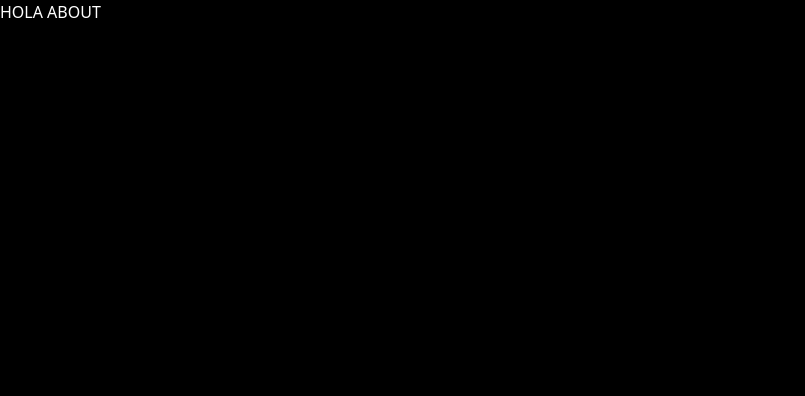
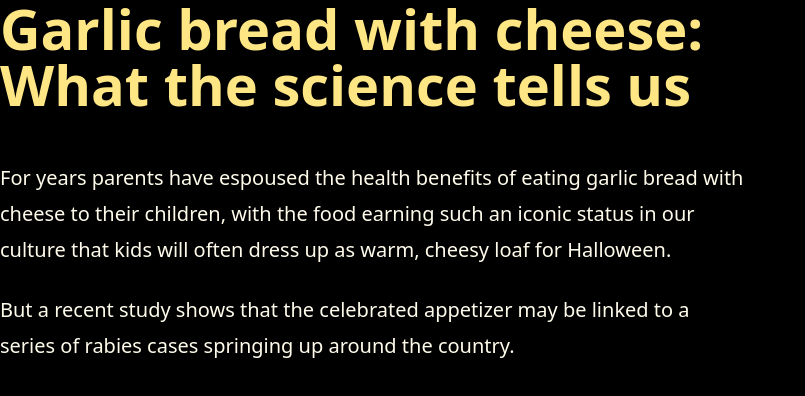
Before and after one commit to MattDevp/extremebike, an Astro site: page /about in a window 1280 px wide. Shown: the whole page, without its empty margins (0-805 px from the left). Built offline with nearby package versions, Linux system fonts and the light colour scheme; Astro itself is replaced by a stand-in of ours.

Commit message:
adding pluging tailwind y clientrouter

```diff
--- a/package.json
+++ b/package.json
@@ -12,5 +12,8 @@
     "@tailwindcss/vite": "^4.1.14",
     "astro": "^5.14.4",
     "tailwindcss": "^4.1.14"
+  },
+  "devDependencies": {
+    "@tailwindcss/typography": "^0.5.19"
   }
 }
--- a/src/layouts/Layout.astro
+++ b/src/layouts/Layout.astro
@@ -1,4 +1,5 @@
 ---
+import { ClientRouter } from 'astro:transitions';
 import '../styles/global.css'
 ---
 
@@ -10,6 +11,7 @@ import '../styles/global.css'
 		<link rel="icon" type="image/svg+xml" href="/favicon.svg" />
 		<meta name="generator" content={Astro.generator} />
 		<title>Astro Basics</title>
+		<ClientRouter />
 	</head>
 	<body>
 		<slot />
--- a/src/pages/about.astro
+++ b/src/pages/about.astro
@@ -3,5 +3,17 @@ import Layout from "../layouts/Layout.astro"
 ---
 
 <Layout title="About">
-    HOLA ABOUT
+    <article class="prose lg:prose-xl text-amber-50">
+    <h1 class="text-amber-200">Garlic bread with cheese: What the science tells us</h1>
+    <p>
+    For years parents have espoused the health benefits of eating garlic bread with cheese to their
+    children, with the food earning such an iconic status in our culture that kids will often dress
+    up as warm, cheesy loaf for Halloween.
+    </p>
+    <p>
+    But a recent study shows that the celebrated appetizer may be linked to a series of rabies cases
+    springing up around the country.
+    </p>
+
+</article>
 </Layout>
--- a/src/pages/index.astro
+++ b/src/pages/index.astro
@@ -9,5 +9,18 @@ import Layout from '../layouts/Layout.astro';
 <Layout>
 	<main>
 		<h1 class="text-center text-7xl font-extrabold">extremeBike</h1>
+		<article class="prose lg:prose-xl">
+  <h1>Garlic bread with cheese: What the science tells us</h1>
+  <p>
+    For years parents have espoused the health benefits of eating garlic bread with cheese to their
+    children, with the food earning such an iconic status in our culture that kids will often dress
+    up as warm, cheesy loaf for Halloween.
+  </p>
+  <p>
+    But a recent study shows that the celebrated appetizer may be linked to a series of rabies cases
+    springing up around the country.
+  </p>
+  <!-- ... -->
+</article>
 	</main>
 </Layout>
--- a/src/styles/global.css
+++ b/src/styles/global.css
@@ -1 +1,2 @@
 @import "tailwindcss";
+@plugin "@tailwindcss/typography";
```
Also changed, not shown: 1 other file.
